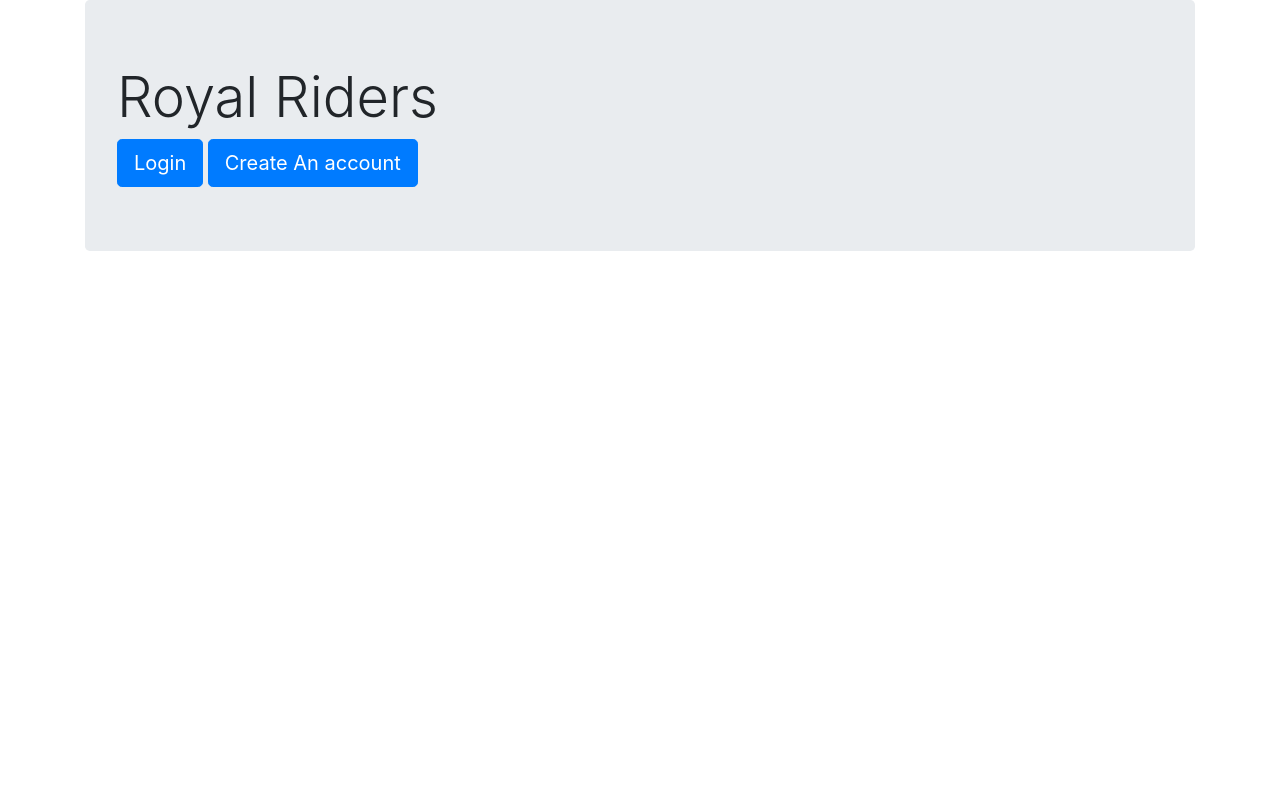
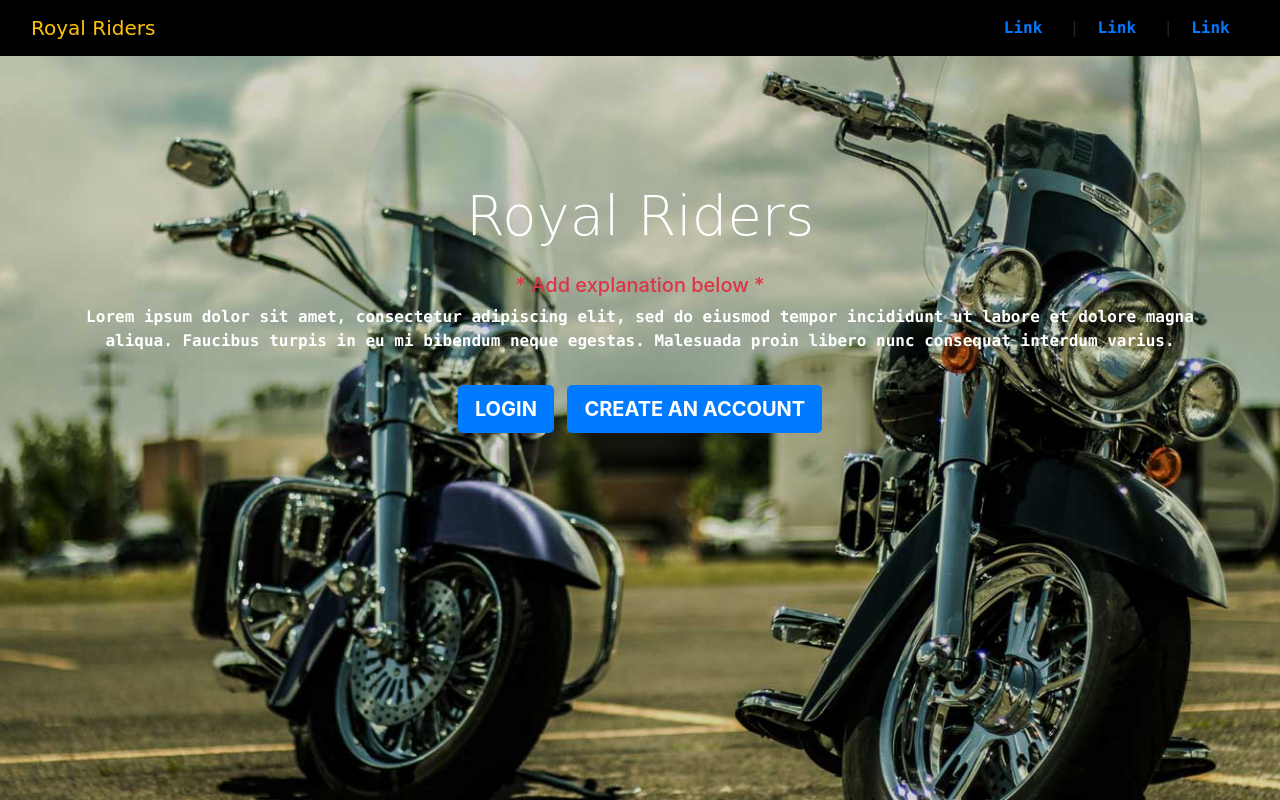
Before and after one commit to georgepulikkayath/project-new, a website: page views/home.html in a window 1280 px wide. Drawn offline with nearby package versions, Linux system fonts and the light colour scheme; a web font is replaced by a local one.

Commit message:
updated html and css for index, login and signup pages

```diff
--- a/config/config.json
+++ b/config/config.json
@@ -1,7 +1,7 @@
 {
   "development": {
     "username": "root",
-    "password": "mypas",
+    "password": null,
     "database": "riders",
     "host": "localhost",
     "dialect": "mysql"
--- /dev/null
+++ b/public/style/style-Index.css
@@ -0,0 +1,18 @@
+body {
+    background: url('/images/img08_1440x832.jpg') no-repeat center center fixed;
+    -webkit-background-size: cover;
+    -moz-background-size: cover;
+    background-size: cover;
+    -o-background-size: cover;
+  }
+
+#navBackground {
+    background-color: black;
+    font-family: 'Patua One', cursive;
+}
+#pageTitle {
+
+    font-family: 'Patua One', cursive;
+    color: white;
+    margin-top: 30px;
+}
--- a/views/home.html
+++ b/views/home.html
@@ -2,22 +2,64 @@
 <html>
 
 <head>
+  <link rel="stylesheet" href="https://stackpath.bootstrapcdn.com/bootstrap/4.3.1/css/bootstrap.min.css"
+    integrity="sha384-ggOyR0iXCbMQv3Xipma34MD+dH/1fQ784/j6cY/iJTQUOhcWr7x9JvoRxT2MZw1T" crossorigin="anonymous">
 
+  <link href="https://fonts.googleapis.com/css?family=Patua+One&display=swap" rel="stylesheet">
+  <link rel="stylesheet" href="/style/style-Index.css">
 </head>
 
 <body>
-    <link rel="stylesheet" href="https://stackpath.bootstrapcdn.com/bootstrap/4.3.1/css/bootstrap.min.css"
-        integrity="sha384-ggOyR0iXCbMQv3Xipma34MD+dH/1fQ784/j6cY/iJTQUOhcWr7x9JvoRxT2MZw1T" crossorigin="anonymous">
+  <!-- NavBar -->
+  <nav id="navBackground" class="navbar navbar-default">
+    <div class="container-fluid">
+      <div class="navbar-header">
+        <a class="navbar-brand text-warning" href="/">Royal Riders</a>
+      </div>
+      <ul class="nav">
+        <li class="font-weight-bold text-monospace"><a href="#">Link</a> &nbsp; </li>
+        <li>&nbsp; | &nbsp; &nbsp; </li>
+        <li class="font-weight-bold text-monospace"><a href="#">Link</a> &nbsp; </li>
+        <li>&nbsp; | &nbsp; &nbsp; </li>
+        <li class="font-weight-bold text-monospace"><a href="#">Link</a> &nbsp; </li>
+      </ul>
+    </div>
+  </nav>
+
+  <div class="container">
+    <div class="row text-center mt-5">
+      <div class="col-sm mt-5">
+        <h1 id="pageTitle" class="display-4">Royal Riders</h1>
+      </div>
+    </div>
+
+    <div class="row text-center">
+      <div class="col-sm mt-3">
+        <h5 class="text-danger">* Add explanation below *</h5>
+        <p class="font-weight-bold text-white text-monospace">Lorem ipsum dolor sit amet, consectetur adipiscing elit,
+          sed do eiusmod tempor incididunt ut labore et dolore
+          magna aliqua. Faucibus turpis in eu mi bibendum neque egestas. Malesuada proin libero nunc consequat interdum
+          varius.</p>
+        <div>
+        </div>
+
+        <div class="row">
+          <div class="col mt-3">
+            <a class="btn btn-primary btn-lg font-weight-bold text-uppercase" id="btn-log" href="/login"
+              role="button">Login</a>
+            &nbsp;
+
+            <a class="btn btn-primary btn-lg font-weight-bold text-uppercase" id="btn-acc" href="/signup"
+              role="button">Create An Account</a>
+            <div>
+
+              <!-- <div class="col">
+      <a class="btn btn-primary btn-lg" id="btn-acc" href="/signup" role="button">Create An account</a>
+    <div> -->
+            </div>
+          </div>
+          <script src="https://cdnjs.cloudflare.com/ajax/libs/jquery/3.4.1/jquery.min.js"></script>
+
 </body>
-<div class="container">
-<div class="jumbotron">
-
-    <h1 class="display-4">Royal Riders</h1>
-    <a class="btn btn-primary btn-lg" id ="btn-log" href="/login" role="button">Login</a>
-    <a class="btn btn-primary btn-lg"  id="btn-acc" href="/signup" role="button">Create An account</a>
-
-  </div>
-</div>
-<script src="https://cdnjs.cloudflare.com/ajax/libs/jquery/3.4.1/jquery.min.js"></script>
 
 </html>
```
Also changed, not shown: public/style/style-LogIn.css (added, +13 -0 lines), public/style/style-Signup.css (added, +14 -0 lines), views/login.html (+20 -4 lines), views/signup.html (+23 -6 lines), public/images/img01_1440x832.jpg (added), public/images/img02_1440x832.jpg (added), public/images/img03_1440x832.jpg (added), public/images/img04_1440x832.jpg (added), public/images/img05_1440x832.jpg (added), public/images/img06_1440x832.jpg (added), public/images/img07_1440x832.jpg (added), public/images/img08_1440x832.jpg (added), public/images/img09_1440x832.jpg (added), 1 other file.
